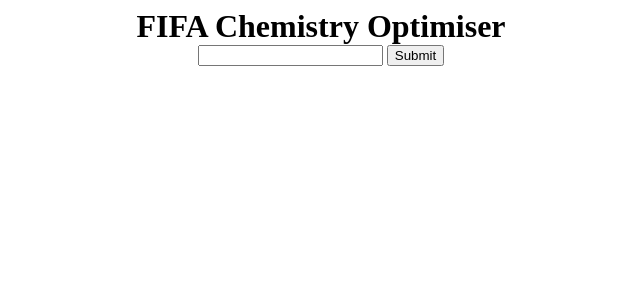
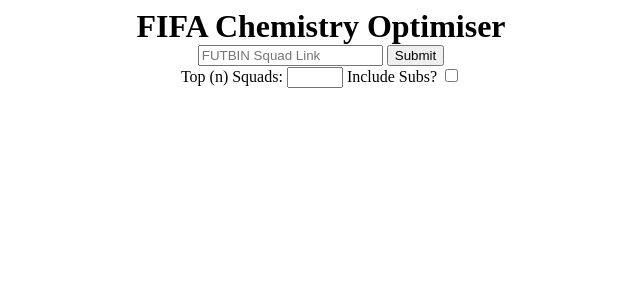
Before and after one commit to edmcox/fifa-autobuilder, a Flask app: page / in a window 1280 px wide. Shown: the top 300 px of the page, without its empty margins (319-959 px from the left). Run offline with Flask 2, Linux system fonts and the light colour scheme.

Commit message:
added additional inputs

```diff
--- a/templates/form.html
+++ b/templates/form.html
@@ -1,10 +1,23 @@
 <head>
-    <link rel="stylesheet" type="text/css" href="{{ url_for('static', filename='main.css') }}"/>
+    <link rel="stylesheet" type="text/css" href="{{ url_for('static', filename='main.css') }}" />
 </head>
 <h1>
     FIFA Chemistry Optimiser
 </h1>
-<form method="POST">
-    <input name="FUTBIN Squad Link">
-    <input type="submit">
-</form>
+
+<div class="form">
+    <form method="POST">
+        <div>
+            <input id="squad" name="FUTBIN Squad Link" placeholder="FUTBIN Squad Link">
+            <input name="FUTBIN Squad Link" type="submit">
+        </div>
+
+        <div>
+            <label for="top_n">Top (n) Squads:</label>
+            <input type="number" id="top_n" name="top_n" min="1" max="20">
+
+            <label for="subs"> Include Subs?</label>
+            <input type="checkbox" id="subs" name="subs">
+        </div>
+    </form>
+</div>
```
